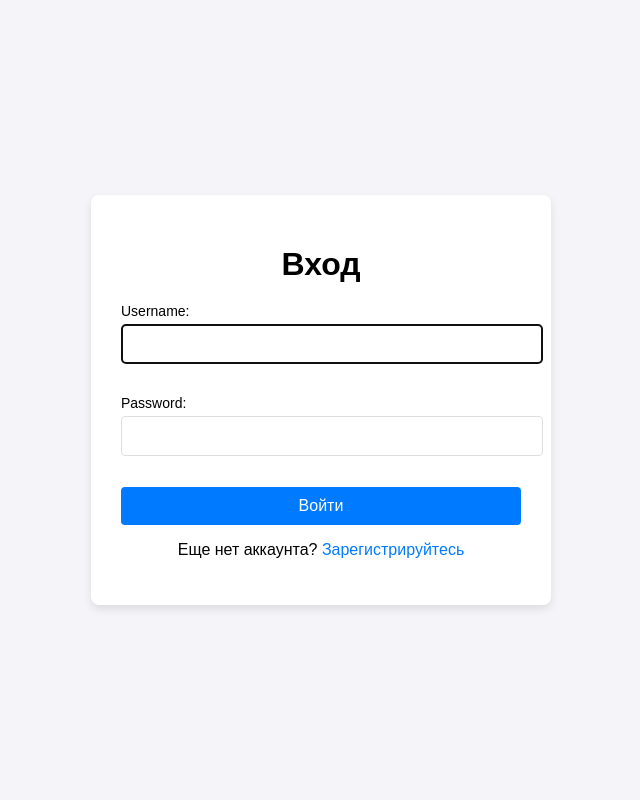
After one commit to flwrsofvl/qa_platform2, a Django app: page /login/ in a window 1280 px wide. The commit adds this page. Shown: the whole page, without its empty margins (319-959 px from the left). Run offline with Django 5.2, Linux system fonts and the light colour scheme.

Commit message:
Initial code

```diff
--- a/qa/forms.py
+++ b/qa/forms.py
@@ -1,4 +1,6 @@
 from django import forms
+from django.contrib.auth.models import User
+from django.contrib.auth.forms import UserCreationForm, AuthenticationForm
 from .models import Question, Answer, Tag
 
 class QuestionForm(forms.ModelForm):
@@ -12,3 +14,13 @@ class AnswerForm(forms.ModelForm):
     class Meta:
         model = Answer
         fields = ['content']
+
+class CustomUserCreationForm(UserCreationForm):
+    email = forms.EmailField(required=True)
+
+    class Meta:
+        model = User
+        fields = ('username', 'email', 'password1', 'password2')
+
+class CustomAuthenticationForm(AuthenticationForm):
+    pass
--- /dev/null
+++ b/qa/templates/qa/login.html
@@ -0,0 +1,91 @@
+<!DOCTYPE html>
+<html lang="ru">
+<head>
+    <meta charset="UTF-8">
+    <meta name="viewport" content="width=device-width, initial-scale=1.0">
+    <title>Вход</title>
+    <style>
+        body {
+            font-family: Arial, sans-serif;
+            background-color: #f4f4f9;
+            margin: 0;
+            padding: 0;
+            display: flex;
+            justify-content: center;
+            align-items: center;
+            height: 100vh;
+        }
+
+        .container {
+            background-color: white;
+            padding: 30px;
+            border-radius: 8px;
+            box-shadow: 0 4px 8px rgba(0, 0, 0, 0.1);
+            width: 100%;
+            max-width: 400px;
+        }
+
+        h1 {
+            text-align: center;
+            margin-bottom: 20px;
+        }
+
+        label {
+            font-size: 14px;
+            margin-bottom: 5px;
+            display: block;
+        }
+
+        input[type="text"], input[type="password"] {
+            width: 100%;
+            padding: 10px;
+            margin-bottom: 15px;
+            border: 1px solid #ddd;
+            border-radius: 4px;
+            font-size: 16px;
+        }
+
+        button {
+            width: 100%;
+            padding: 10px;
+            background-color: #007BFF;
+            border: none;
+            border-radius: 4px;
+            color: white;
+            font-size: 16px;
+            cursor: pointer;
+        }
+
+        button:hover {
+            background-color: #0056b3;
+        }
+
+        .footer {
+            text-align: center;
+            margin-top: 10px;
+        }
+
+        .footer a {
+            text-decoration: none;
+            color: #007BFF;
+        }
+
+        .footer a:hover {
+            text-decoration: underline;
+        }
+    </style>
+</head>
+<body>
+    <div class="container">
+        <h1>Вход</h1>
+        <form method="POST">
+            {% csrf_token %}
+            {{ form.as_p }}
+            <button type="submit">Войти</button>
+        </form>
+        <div class="footer">
+            <p>Еще нет аккаунта? <a href="{% url 'register' %}">Зарегистрируйтесь</a></p>
+        </div>
+    </div>
+</body>
+</html>
--- a/qa/urls.py
+++ b/qa/urls.py
@@ -6,4 +6,7 @@ urlpatterns = [
     path('question/<int:question_id>/', views.question_detail, name='question_detail'),
     path('ask/', views.ask_question, name='ask_question'),
     path('answer/<int:answer_id>/rate/<int:rating>/', views.rate_answer, name='rate_answer'),
+    path('register/', views.register, name='register'),
+    path('login/', views.login_view, name='login'),
+    path('logout/', views.logout_view, name='logout'),
 ]
--- a/qa/views.py
+++ b/qa/views.py
@@ -1,7 +1,8 @@
 from django.shortcuts import render, redirect, get_object_or_404
 from django.contrib.auth.decorators import login_required
+from django.contrib.auth import login, authenticate
 from .models import Question, Answer, Tag
-from .forms import QuestionForm, AnswerForm
+from .forms import QuestionForm, AnswerForm, CustomUserCreationForm, CustomAuthenticationForm
 
 def home(request):
     questions = Question.objects.all().order_by('-created_at')
@@ -57,3 +58,35 @@ def rate_answer(request, answer_id, rating):
         answer.rating = rating
         answer.save()
     return redirect('question_detail', question_id=answer.question.id)
+
+def register(request):
+    if request.method == 'POST':
+        form = CustomUserCreationForm(request.POST)
+        if form.is_valid():
+            form.save()
+            username = form.cleaned_data.get('username')
+            password = form.cleaned_data.get('password1')
+            user = authenticate(username=username, password=password)
+            login(request, user)
+            return redirect('home')
+    else:
+        form = CustomUserCreationForm()
+
+    return render(request, 'qa/register.html', {'form': form})
+
+def login_view(request):
+    if request.method == 'POST':
+        form = CustomAuthenticationForm(request, data=request.POST)
+        if form.is_valid():
+            user = form.get_user()
+            login(request, user)
+            return redirect('home')
+    else:
+        form = CustomAuthenticationForm()
+
+    return render(request, 'qa/login.html', {'form': form})
+
+def logout_view(request):
+    from django.contrib.auth import logout
+    logout(request)
+    return redirect('home')
```
Also changed, not shown: qa/templates/qa/base.html (+6 -3 lines), qa/templates/qa/register.html (added, +91 -0 lines), db.sqlite3.
